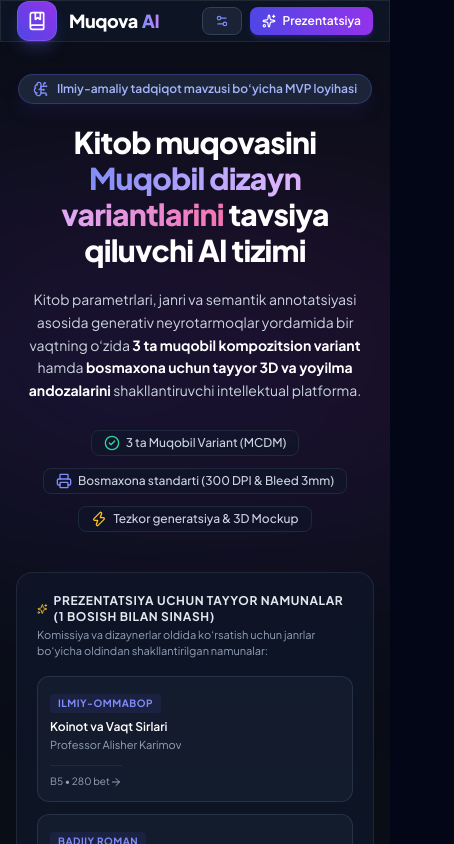
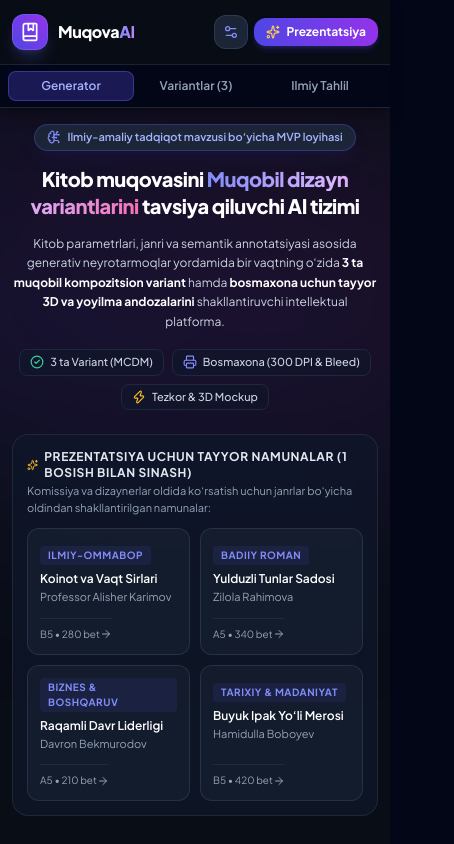
Before and after one commit to asadbekabdulhamidov/MuqovaAi, a React (Vite) app: page / in a window 390 px wide. Shown: the top 844 px of the page, 454 px wide, since content can reach past the window. Built offline with nearby package versions, Linux system fonts and the light colour scheme; a web font is replaced by a local one.

Commit message:
fix(mobile): resolve iPhone responsive layout, navbar blur and button wrapping

```diff
--- a/src/App.jsx
+++ b/src/App.jsx
@@ -230,7 +230,7 @@ export function App() {
           }}
         />
 
-        <div className="max-w-7xl mx-auto px-4 sm:px-6 lg:px-8 mt-10 space-y-12">
+        <div className="max-w-7xl mx-auto px-2.5 sm:px-6 lg:px-8 mt-5 sm:mt-10 space-y-6 sm:space-y-12">
 
           {/* Asosiy Ishchi Maydon: Forma va Natijalar */}
           {(activeTab === 'generator' || activeTab === 'alternatives') && (
--- a/src/components/Book3DMockup.jsx
+++ b/src/components/Book3DMockup.jsx
@@ -15,7 +15,7 @@ export function Book3DMockup({
   const spineDepthPx = Math.max(24, Math.min(60, Math.round(spineWidthMm * 2.2)));
 
   return (
-    <div className="flex flex-col items-center justify-center p-6 bg-slate-900/60 rounded-2xl border border-slate-800 shadow-2xl relative overflow-hidden">
+    <div className="flex flex-col items-center justify-center p-3.5 sm:p-6 bg-slate-900/60 rounded-2xl border border-slate-800 shadow-2xl relative overflow-hidden">
       {/* Background radial glow */}
       <div
         className="absolute w-80 h-80 rounded-full blur-3xl opacity-25 pointer-events-none transition-all duration-700"
@@ -27,20 +27,20 @@ export function Book3DMockup({
       />
 
       {/* Control bar */}
-      <div className="w-full flex items-center justify-between mb-6 z-10">
+      <div className="w-full flex flex-col xs:flex-row items-center justify-between gap-3 mb-4 sm:mb-6 z-10">
         <div className="flex items-center gap-2">
-          <span className="flex h-2.5 w-2.5 rounded-full bg-emerald-400 animate-ping" />
-          <span className="text-xs font-semibold text-slate-300 tracking-wider uppercase flex items-center gap-1.5">
+          <span className="flex h-2 w-2 rounded-full bg-emerald-400 animate-ping" />
+          <span className="text-[11px] sm:text-xs font-semibold text-slate-300 tracking-wider uppercase flex items-center gap-1.5">
             <Layers className="w-3.5 h-3.5 text-indigo-400" />
             3D Interaktiv Mockup
           </span>
         </div>
 
         {/* Rotation quick presets */}
-        <div className="flex items-center gap-2 text-xs">
+        <div className="flex items-center gap-1.5 text-xs">
           <button
             onClick={() => { setRotateY(-32); setRotateX(8); }}
-            className={`px-2.5 py-1 rounded-md transition-all ${
+            className={`px-2 py-1 rounded-md transition-all text-[11px] ${
               rotateY === -32 ? 'bg-indigo-600 text-white' : 'bg-slate-800 text-slate-400 hover:text-white'
             }`}
           >
@@ -48,26 +48,26 @@ export function Book3DMockup({
           </button>
           <button
             onClick={() => { setRotateY(0); setRotateX(0); }}
-            className={`px-2.5 py-1 rounded-md transition-all ${
+            className={`px-2 py-1 rounded-md transition-all text-[11px] ${
               rotateY === 0 ? 'bg-indigo-600 text-white' : 'bg-slate-800 text-slate-400 hover:text-white'
             }`}
           >
-            To‘g‘ridan (2D)
+            2D
           </button>
           <button
             onClick={() => { setRotateY(-55); setRotateX(12); }}
-            className={`px-2.5 py-1 rounded-md transition-all ${
+            className={`px-2 py-1 rounded-md transition-all text-[11px] ${
               rotateY === -55 ? 'bg-indigo-600 text-white' : 'bg-slate-800 text-slate-400 hover:text-white'
             }`}
           >
-            Umurtqa (Spine)
+            Umurtqa
           </button>
         </div>
       </div>
 
       {/* 3D Scene Viewport */}
       <div
-        className="w-full h-[460px] flex items-center justify-center perspective-1000 cursor-grab active:cursor-grabbing select-none"
+        className="w-full h-[360px] sm:h-[440px] flex items-center justify-center perspective-1000 cursor-grab active:cursor-grabbing select-none"
         onMouseEnter={() => setIsHovered(true)}
         onMouseLeave={() => setIsHovered(false)}
       >
@@ -76,8 +76,8 @@ export function Book3DMockup({
           className="relative transform-style-3d transition-transform duration-500 ease-out"
           style={{
             transform: `rotateY(${rotateY}deg) rotateX(${rotateX}deg)`,
-            width: '240px',
-            height: '350px'
+            width: '210px',
+            height: '310px'
           }}
         >
           {/* Front Cover */}
--- a/src/components/BookForm.jsx
+++ b/src/components/BookForm.jsx
@@ -36,7 +36,7 @@ export function BookForm({
   };
 
   return (
-    <div className="bg-slate-900/90 rounded-2xl border border-slate-800 p-6 shadow-xl relative overflow-hidden">
+    <div className="bg-slate-900/90 rounded-2xl border border-slate-800 p-3.5 sm:p-6 shadow-xl relative overflow-hidden">
       {/* Accent corner gradient */}
       <div className="absolute top-0 right-0 w-48 h-48 bg-indigo-500/10 rounded-full blur-2xl pointer-events-none" />
 
--- a/src/components/HeroSection.jsx
+++ b/src/components/HeroSection.jsx
@@ -4,47 +4,47 @@ import { SHOWCASE_PRESETS } from '../constants/presets';
 
 export function HeroSection({ onSelectPreset, onStartNew }) {
   return (
-    <section className="relative pt-8 pb-12 overflow-hidden border-b border-slate-800/80">
+    <section className="relative pt-4 sm:pt-8 pb-8 sm:pb-12 overflow-hidden border-b border-slate-800/80">
       {/* Decorative gradient glow backdrop */}
       <div className="absolute top-1/4 left-1/2 -translate-x-1/2 -translate-y-1/2 w-[700px] h-[350px] bg-gradient-to-tr from-indigo-600/15 via-purple-600/15 to-pink-600/10 blur-[120px] pointer-events-none rounded-full" />
 
-      <div className="max-w-7xl mx-auto px-4 sm:px-6 lg:px-8 relative z-10">
-        <div className="text-center max-w-4xl mx-auto space-y-5">
+      <div className="max-w-7xl mx-auto px-3 sm:px-6 lg:px-8 relative z-10">
+        <div className="text-center max-w-4xl mx-auto space-y-3.5 sm:space-y-5">
           {/* Scientific Topic Pill */}
-          <div className="inline-flex items-center gap-2 px-3.5 py-1.5 rounded-full bg-slate-800/90 border border-indigo-500/30 text-indigo-300 text-xs font-semibold backdrop-blur-md shadow-lg shadow-indigo-950/40">
-            <BrainCircuit className="w-4 h-4 text-indigo-400" />
+          <div className="inline-flex items-center gap-1.5 px-3 py-1 rounded-full bg-slate-800/90 border border-indigo-500/30 text-indigo-300 text-[11px] sm:text-xs font-semibold backdrop-blur-md shadow-lg shadow-indigo-950/40">
+            <BrainCircuit className="w-3.5 h-3.5 text-indigo-400 shrink-0" />
             <span>Ilmiy-amaliy tadqiqot mavzusi bo‘yicha MVP loyihasi</span>
           </div>
 
           {/* Main Topic Title */}
-          <h1 className="text-3xl sm:text-4xl md:text-5xl font-extrabold text-white tracking-tight leading-[1.2]">
+          <h1 className="text-xl sm:text-3xl md:text-5xl font-extrabold text-white tracking-tight leading-snug">
             Kitob muqovasini <span className="text-transparent bg-clip-text bg-gradient-to-r from-indigo-400 via-purple-300 to-pink-400">Muqobil dizayn variantlarini</span> tavsiya qiluvchi AI tizimi
           </h1>
 
-          <p className="text-sm sm:text-base text-slate-300 max-w-2xl mx-auto leading-relaxed">
+          <p className="text-xs sm:text-sm md:text-base text-slate-300 max-w-2xl mx-auto leading-relaxed">
             Kitob parametrlari, janri va semantik annotatsiyasi asosida generativ neyrotarmoqlar yordamida bir vaqtning o‘zida <strong className="text-white">3 ta muqobil kompozitsion variant</strong> hamda <strong className="text-white">bosmaxona uchun tayyor 3D va yoyilma andozalarini</strong> shakllantiruvchi intellektual platforma.
           </p>
 
           {/* Quick Metrics / Research Badges */}
-          <div className="flex flex-wrap items-center justify-center gap-3 sm:gap-6 pt-2 text-xs text-slate-300 font-medium">
-            <div className="flex items-center gap-1.5 px-3 py-1 bg-slate-900/60 rounded-lg border border-slate-800">
-              <CheckCircle2 className="w-4 h-4 text-emerald-400" />
-              <span>3 ta Muqobil Variant (MCDM)</span>
+          <div className="flex flex-wrap items-center justify-center gap-2 sm:gap-4 pt-1 text-[11px] sm:text-xs text-slate-300 font-medium">
+            <div className="flex items-center gap-1.5 px-2.5 py-1 bg-slate-900/60 rounded-lg border border-slate-800">
+              <CheckCircle2 className="w-3.5 h-3.5 text-emerald-400 shrink-0" />
+              <span>3 ta Variant (MCDM)</span>
             </div>
-            <div className="flex items-center gap-1.5 px-3 py-1 bg-slate-900/60 rounded-lg border border-slate-800">
-              <Printer className="w-4 h-4 text-indigo-400" />
-              <span>Bosmaxona standarti (300 DPI & Bleed 3mm)</span>
+            <div className="flex items-center gap-1.5 px-2.5 py-1 bg-slate-900/60 rounded-lg border border-slate-800">
+              <Printer className="w-3.5 h-3.5 text-indigo-400 shrink-0" />
+              <span>Bosmaxona (300 DPI & Bleed)</span>
             </div>
-            <div className="flex items-center gap-1.5 px-3 py-1 bg-slate-900/60 rounded-lg border border-slate-800">
-              <Zap className="w-4 h-4 text-amber-400" />
-              <span>Tezkor generatsiya & 3D Mockup</span>
+            <div className="flex items-center gap-1.5 px-2.5 py-1 bg-slate-900/60 rounded-lg border border-slate-800">
+              <Zap className="w-3.5 h-3.5 text-amber-400 shrink-0" />
+              <span>Tezkor & 3D Mockup</span>
             </div>
           </div>
         </div>
 
         {/* 1-Click Interactive Showcase Presets */}
-        <div className="mt-10 p-5 rounded-2xl glass-panel border border-slate-800 max-w-4xl mx-auto">
-          <div className="flex flex-col sm:flex-row sm:items-center justify-between gap-3 mb-4">
+        <div className="mt-6 sm:mt-10 p-3.5 sm:p-5 rounded-2xl glass-panel border border-slate-800 max-w-4xl mx-auto">
+          <div className="flex flex-col sm:flex-row sm:items-center justify-between gap-2 mb-3 sm:mb-4">
             <div>
               <h3 className="text-xs font-bold text-slate-200 tracking-wider uppercase flex items-center gap-1.5">
                 <Sparkles className="w-4 h-4 text-amber-400" />
@@ -56,7 +56,7 @@ export function HeroSection({ onSelectPreset, onStartNew }) {
             </div>
           </div>
 
-          <div className="grid grid-cols-1 sm:grid-cols-2 md:grid-cols-4 gap-3">
+          <div className="grid grid-cols-2 md:grid-cols-4 gap-2.5 sm:gap-3">
             {SHOWCASE_PRESETS.map((preset) => (
               <button
                 key={preset.id}
--- a/src/components/Navbar.jsx
+++ b/src/components/Navbar.jsx
@@ -1,35 +1,35 @@
 import React from 'react';
-import { BookMarked, Sparkles, Settings2, Award, ExternalLink, Code2 } from 'lucide-react';
+import { BookMarked, Sparkles, Settings2, Award } from 'lucide-react';
 
 export function Navbar({ onOpenSettings, activeTab, setActiveTab }) {
   return (
-    <header className="sticky top-0 z-50 glass-panel border-b border-slate-800/80 backdrop-blur-xl">
-      <div className="max-w-7xl mx-auto px-4 sm:px-6 lg:px-8 h-18 flex items-center justify-between">
+    <header className="sticky top-0 z-50 bg-[#090d16]/95 backdrop-blur-xl border-b border-slate-800/90 shadow-lg shadow-black/30">
+      <div className="max-w-7xl mx-auto px-3 sm:px-6 lg:px-8 h-16 flex items-center justify-between gap-2">
         {/* Brand & Research topic badge */}
-        <div className="flex items-center gap-3">
-          <div className="w-10 h-10 rounded-xl bg-gradient-to-tr from-indigo-600 to-purple-600 flex items-center justify-center shadow-lg shadow-indigo-500/25 border border-indigo-400/30">
+        <div className="flex items-center gap-2.5 min-w-0">
+          <div className="w-9 h-9 sm:w-10 sm:h-10 rounded-xl bg-gradient-to-tr from-indigo-600 to-purple-600 flex items-center justify-center shadow-lg shadow-indigo-500/25 border border-indigo-400/30 shrink-0">
             <BookMarked className="w-5 h-5 text-white" />
           </div>
-          <div>
-            <div className="flex items-center gap-2">
-              <span className="font-extrabold text-lg tracking-tight text-white flex items-center gap-1 font-sans">
+          <div className="min-w-0">
+            <div className="flex items-center gap-1.5 sm:gap-2">
+              <span className="font-extrabold text-base sm:text-lg tracking-tight text-white font-sans whitespace-nowrap">
                 Muqova<span className="text-transparent bg-clip-text bg-gradient-to-r from-indigo-400 to-purple-400">AI</span>
               </span>
-              <span className="hidden sm:inline-flex items-center gap-1 text-[10px] uppercase font-bold tracking-wider px-2 py-0.5 rounded-full bg-indigo-500/10 text-indigo-300 border border-indigo-500/20">
+              <span className="hidden md:inline-flex items-center gap-1 text-[10px] uppercase font-bold tracking-wider px-2 py-0.5 rounded-full bg-indigo-500/10 text-indigo-300 border border-indigo-500/20">
                 <Award className="w-3 h-3 text-amber-400" /> Ilmiy Tadqiqot MVP
               </span>
             </div>
-            <p className="text-[11px] text-slate-400 hidden md:block">
+            <p className="text-[10px] sm:text-[11px] text-slate-400 hidden lg:block truncate">
               Kitob muqovasining muqobil dizayn variantlarini tavsiya qiluvchi AI tizimi
             </p>
           </div>
         </div>
 
-        {/* Navigation Tabs */}
-        <nav className="hidden lg:flex items-center gap-1 bg-slate-900/80 p-1 rounded-xl border border-slate-800">
+        {/* Navigation Tabs (Desktop) */}
+        <nav className="hidden md:flex items-center gap-1 bg-slate-900/90 p-1 rounded-xl border border-slate-800">
           <button
             onClick={() => setActiveTab('generator')}
-            className={`px-3.5 py-1.5 rounded-lg text-xs font-medium transition-all ${
+            className={`px-3 py-1.5 rounded-lg text-xs font-semibold transition-all ${
               activeTab === 'generator'
                 ? 'bg-indigo-600 text-white shadow-md shadow-indigo-600/30'
                 : 'text-slate-400 hover:text-white hover:bg-slate-800/60'
@@ -39,7 +39,7 @@ export function Navbar({ onOpenSettings, activeTab, setActiveTab }) {
           </button>
           <button
             onClick={() => setActiveTab('alternatives')}
-            className={`px-3.5 py-1.5 rounded-lg text-xs font-medium transition-all ${
+            className={`px-3 py-1.5 rounded-lg text-xs font-semibold transition-all ${
               activeTab === 'alternatives'
                 ? 'bg-indigo-600 text-white shadow-md shadow-indigo-600/30'
                 : 'text-slate-400 hover:text-white hover:bg-slate-800/60'
@@ -49,7 +49,7 @@ export function Navbar({ onOpenSettings, activeTab, setActiveTab }) {
           </button>
           <button
             onClick={() => setActiveTab('research')}
-            className={`px-3.5 py-1.5 rounded-lg text-xs font-medium transition-all ${
+            className={`px-3 py-1.5 rounded-lg text-xs font-semibold transition-all ${
               activeTab === 'research'
                 ? 'bg-indigo-600 text-white shadow-md shadow-indigo-600/30'
                 : 'text-slate-400 hover:text-white hover:bg-slate-800/60'
@@ -60,25 +60,53 @@ export function Navbar({ onOpenSettings, activeTab, setActiveTab }) {
         </nav>
 
         {/* Right actions */}
-        <div className="flex items-center gap-2 sm:gap-3">
+        <div className="flex items-center gap-1.5 sm:gap-2 shrink-0">
           <button
             onClick={onOpenSettings}
-            className="flex items-center gap-1.5 px-3 py-1.5 rounded-lg bg-slate-800/80 hover:bg-slate-700/80 border border-slate-700 text-xs text-slate-300 hover:text-white transition-all shadow-sm"
+            className="p-2 sm:px-3 sm:py-1.5 rounded-xl bg-slate-800/90 hover:bg-slate-700/90 border border-slate-700/80 text-xs text-slate-300 hover:text-white transition-all shadow-sm flex items-center gap-1.5"
             title="AI Dvigateli va API sozlamalari"
           >
-            <Settings2 className="w-3.5 h-3.5 text-indigo-400" />
-            <span className="hidden sm:inline">AI Sozlamalari</span>
+            <Settings2 className="w-4 h-4 text-indigo-400" />
+            <span className="hidden sm:inline">Sozlamalar</span>
           </button>
 
           <a
             href="#research-section"
             onClick={() => setActiveTab('research')}
-            className="flex items-center gap-1.5 px-3 py-1.5 rounded-lg bg-gradient-to-r from-indigo-600 to-purple-600 hover:from-indigo-500 hover:to-purple-500 text-white text-xs font-semibold shadow-md shadow-indigo-600/25 transition-all"
+            className="flex items-center gap-1.5 px-3 py-1.5 rounded-xl bg-gradient-to-r from-indigo-600 to-purple-600 hover:from-indigo-500 hover:to-purple-500 text-white text-xs font-bold shadow-md shadow-indigo-600/25 transition-all"
           >
-            <Sparkles className="w-3.5 h-3.5" />
-            <span>Prezentatsiya</span>
+            <Sparkles className="w-3.5 h-3.5 text-amber-300" />
+            <span className="text-xs">Prezentatsiya</span>
           </a>
         </div>
+      </div>
+
+      {/* Mobile quick navigation tabs */}
+      <div className="md:hidden flex items-center justify-around px-2 py-1.5 bg-slate-950/80 border-t border-slate-800/80 text-xs">
+        <button
+          onClick={() => setActiveTab('generator')}
+          className={`flex-1 py-1.5 text-center font-semibold rounded-lg transition-all ${
+            activeTab === 'generator' ? 'bg-indigo-600/30 text-indigo-300 border border-indigo-500/40' : 'text-slate-400'
+          }`}
+        >
+          Generator
+        </button>
+        <button
+          onClick={() => setActiveTab('alternatives')}
+          className={`flex-1 py-1.5 text-center font-semibold rounded-lg transition-all ${
+            activeTab === 'alternatives' ? 'bg-indigo-600/30 text-indigo-300 border border-indigo-500/40' : 'text-slate-400'
+          }`}
+        >
+          Variantlar (3)
+        </button>
+        <button
+          onClick={() => setActiveTab('research')}
+          className={`flex-1 py-1.5 text-center font-semibold rounded-lg transition-all ${
+            activeTab === 'research' ? 'bg-indigo-600/30 text-indigo-300 border border-indigo-500/40' : 'text-slate-400'
+          }`}
+        >
+          Ilmiy Tahlil
+        </button>
       </div>
     </header>
   );
--- a/src/components/SpreadLayout.jsx
+++ b/src/components/SpreadLayout.jsx
@@ -18,7 +18,11 @@ export function SpreadLayout({
   };
 
   return (
-    <div className="bg-slate-900/80 rounded-2xl border border-slate-800 p-6 flex flex-col gap-6">
+    <div className="bg-slate-900/80 rounded-2xl border border-slate-800 p-3.5 sm:p-6 flex flex-col gap-4 sm:gap-6">
+      {/* Mobile Swipe Hint */}
+      <div className="lg:hidden flex items-center justify-center gap-1.5 py-1 px-3 bg-indigo-950/60 rounded-lg border border-indigo-800/40 text-[11px] text-indigo-300 font-medium">
+        <span>👉 Yoyilmani to‘liq ko‘rish uchun gorizontal suring</span>
+      </div>
       {/* Header with technical print badges */}
       <div className="flex flex-wrap items-center justify-between gap-4 pb-4 border-b border-slate-800">
         <div>
```
Also changed, not shown: src/components/AlternativesViewer.jsx (+76 -77 lines).
